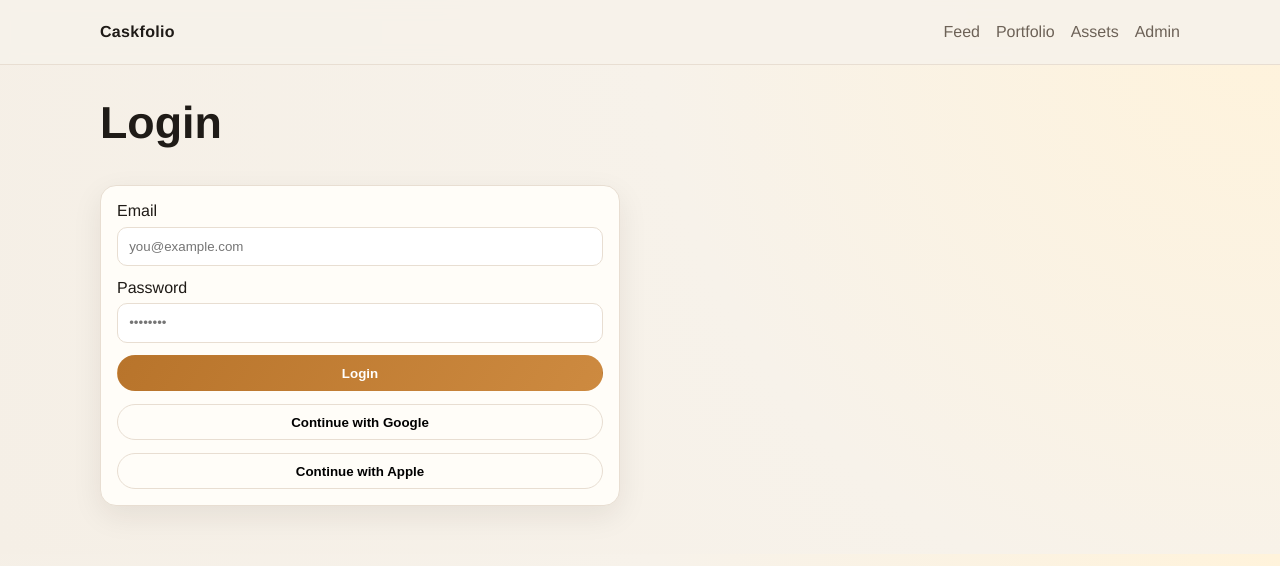
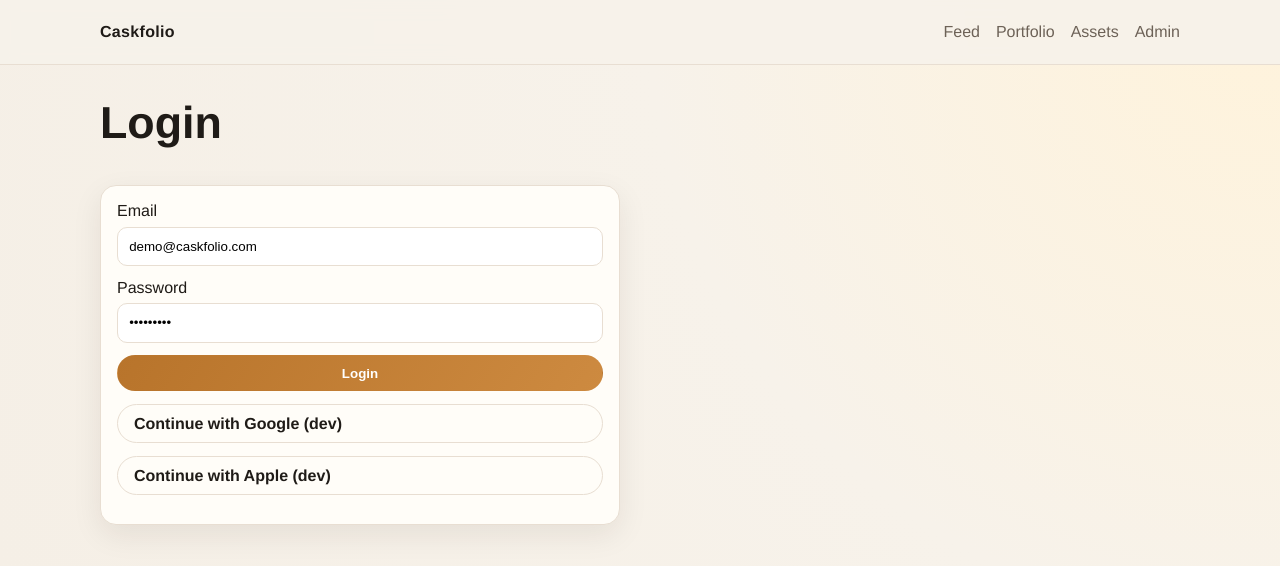
Before and after one commit to AnnaBaeTofuMom/caskfolio, a Next.js app in the folder apps/web/: page /auth/login in a window 1280 px wide. Shown: the top 566 px of the page. Built offline with nearby package versions, Linux system fonts and the light colour scheme; no server answers.

Commit message:
feat: wire login page to auth api with token persistence

```diff
--- a/apps/web/app/auth/login/page.tsx
+++ b/apps/web/app/auth/login/page.tsx
@@ -1,26 +1,10 @@
+import { LoginForm } from '../../../components/auth/login-form';
+
 export default function LoginPage() {
   return (
     <section>
       <h1>Login</h1>
-      <form className="card form-grid">
-        <label>
-          Email
-          <input type="email" placeholder="you@example.com" />
-        </label>
-        <label>
-          Password
-          <input type="password" placeholder="••••••••" />
-        </label>
-        <button className="btn primary" type="submit">
-          Login
-        </button>
-        <button className="btn ghost" type="button">
-          Continue with Google
-        </button>
-        <button className="btn ghost" type="button">
-          Continue with Apple
-        </button>
-      </form>
+      <LoginForm />
     </section>
   );
 }
--- /dev/null
+++ b/apps/web/components/auth/login-form.tsx
@@ -0,0 +1,60 @@
+'use client';
+
+import { FormEvent, useState } from 'react';
+
+const API_BASE = process.env.NEXT_PUBLIC_API_BASE_URL ?? 'http://localhost:4000/api';
+
+export function LoginForm() {
+  const [email, setEmail] = useState('demo@caskfolio.com');
+  const [password, setPassword] = useState('secret123');
+  const [status, setStatus] = useState('');
+
+  async function onSubmit(event: FormEvent<HTMLFormElement>) {
+    event.preventDefault();
+    setStatus('Signing in...');
+
+    const response = await fetch(`${API_BASE}/auth/login`, {
+      method: 'POST',
+      headers: { 'Content-Type': 'application/json' },
+      body: JSON.stringify({ email, password })
+    });
+
+    if (!response.ok) {
+      setStatus('Login failed');
+      return;
+    }
+
+    const data = (await response.json()) as { token?: string; refreshToken?: string };
+    if (!data.token || !data.refreshToken) {
+      setStatus('Login succeeded but tokens missing');
+      return;
+    }
+
+    window.localStorage.setItem('caskfolio_access_token', data.token);
+    window.localStorage.setItem('caskfolio_refresh_token', data.refreshToken);
+    setStatus('Login successful');
+  }
+
+  return (
+    <form className="card form-grid" onSubmit={onSubmit}>
+      <label>
+        Email
+        <input type="email" value={email} onChange={(e) => setEmail(e.target.value)} placeholder="you@example.com" />
+      </label>
+      <label>
+        Password
+        <input type="password" value={password} onChange={(e) => setPassword(e.target.value)} placeholder="••••••••" />
+      </label>
+      <button className="btn primary" type="submit">
+        Login
+      </button>
+      <a className="btn ghost" href={`${API_BASE}/auth/google/callback?idToken=demo`}>
+        Continue with Google (dev)
+      </a>
+      <a className="btn ghost" href={`${API_BASE}/auth/apple/callback?idToken=demo.demo.demo`}>
+        Continue with Apple (dev)
+      </a>
+      <small>{status}</small>
+    </form>
+  );
+}
```
